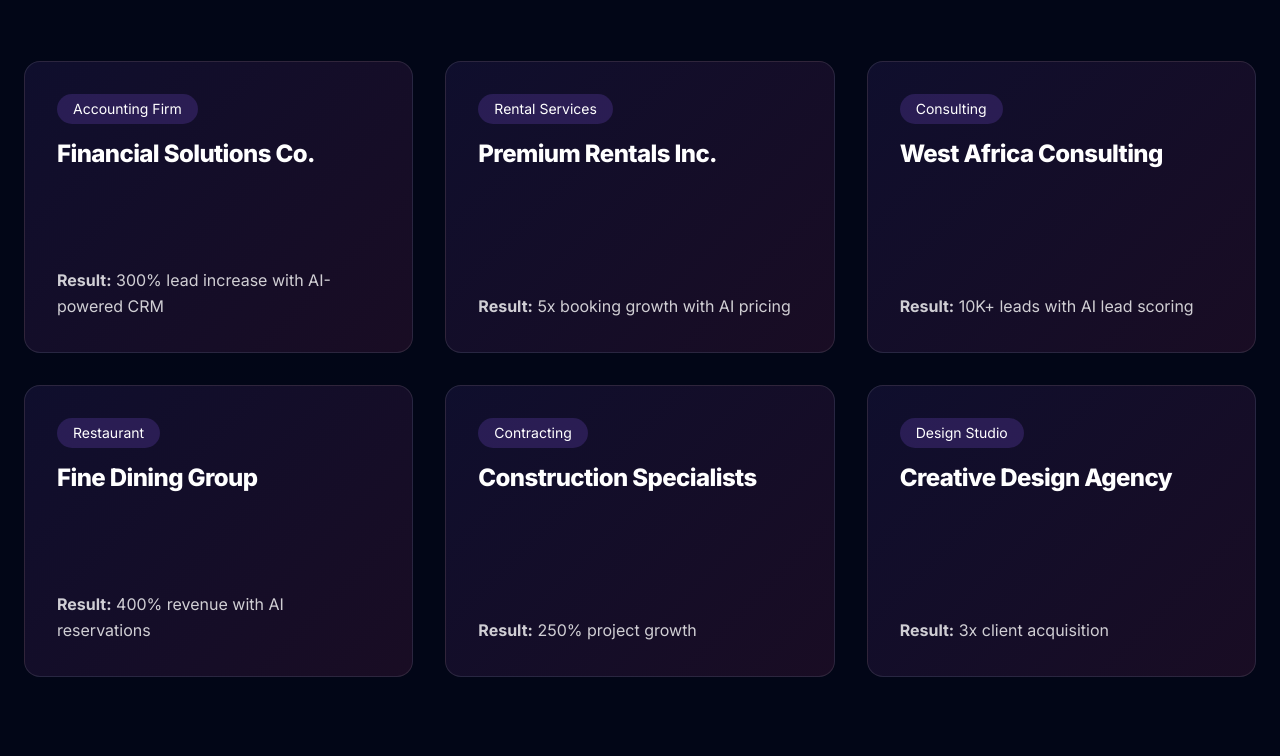
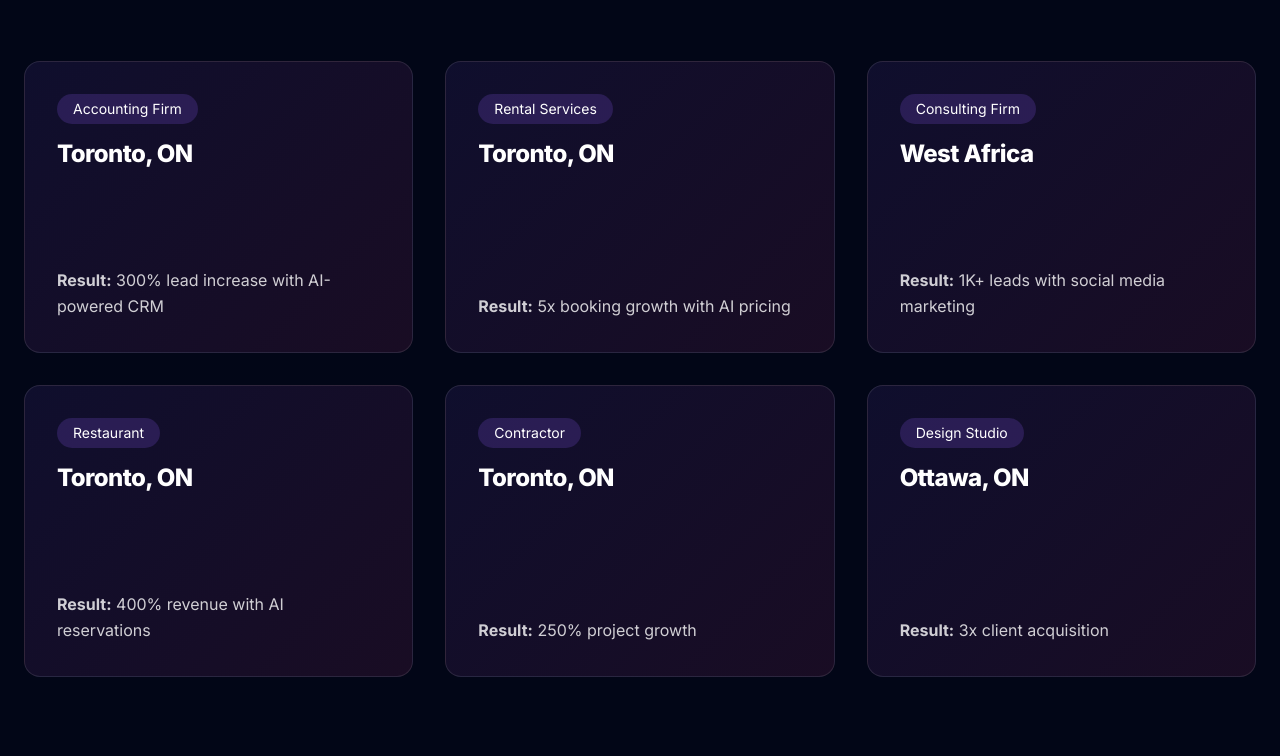
Before and after one commit to KDAJ11/otxdigital, a plain HTML site: page index.html in a window 1280 px wide. Shown: the part 3744-4500 px from the top of the page. Drawn offline with Linux system fonts and the light colour scheme.

Commit message:
Update index.html

```diff
--- a/index.html
+++ b/index.html
@@ -884,7 +884,7 @@
                     <div class="portfolio-item">
                         <div>
                             <span style="display: inline-block; padding: 0.25rem 1rem; background: rgba(139,92,246,0.2); border-radius: 50px; font-size: 0.875rem; margin-bottom: 1rem;">Accounting Firm</span>
-                            <h3 style="font-size: 1.5rem; margin-bottom: 0.5rem;">Financial Solutions Co.</h3>
+                            <h3 style="font-size: 1.5rem; margin-bottom: 0.5rem;">Toronto, ON</h3>
                         </div>
                         <div style="opacity: 0.8;">
                             <strong>Result:</strong> 300% lead increase with AI-powered CRM
@@ -894,7 +894,7 @@
                     <div class="portfolio-item">
                         <div>
                             <span style="display: inline-block; padding: 0.25rem 1rem; background: rgba(139,92,246,0.2); border-radius: 50px; font-size: 0.875rem; margin-bottom: 1rem;">Rental Services</span>
-                            <h3 style="font-size: 1.5rem; margin-bottom: 0.5rem;">Premium Rentals Inc.</h3>
+                            <h3 style="font-size: 1.5rem; margin-bottom: 0.5rem;">Toronto, ON</h3>
                         </div>
                         <div style="opacity: 0.8;">
                             <strong>Result:</strong> 5x booking growth with AI pricing
@@ -903,18 +903,18 @@
 
                     <div class="portfolio-item">
                         <div>
-                            <span style="display: inline-block; padding: 0.25rem 1rem; background: rgba(139,92,246,0.2); border-radius: 50px; font-size: 0.875rem; margin-bottom: 1rem;">Consulting</span>
-                            <h3 style="font-size: 1.5rem; margin-bottom: 0.5rem;">West Africa Consulting</h3>
+                            <span style="display: inline-block; padding: 0.25rem 1rem; background: rgba(139,92,246,0.2); border-radius: 50px; font-size: 0.875rem; margin-bottom: 1rem;">Consulting Firm</span>
+                            <h3 style="font-size: 1.5rem; margin-bottom: 0.5rem;">West Africa</h3>
                         </div>
                         <div style="opacity: 0.8;">
-                            <strong>Result:</strong> 10K+ leads with AI lead scoring
+                            <strong>Result:</strong> 1K+ leads with social media marketing
                         </div>
                     </div>
 
                     <div class="portfolio-item">
                         <div>
                             <span style="display: inline-block; padding: 0.25rem 1rem; background: rgba(139,92,246,0.2); border-radius: 50px; font-size: 0.875rem; margin-bottom: 1rem;">Restaurant</span>
-                            <h3 style="font-size: 1.5rem; margin-bottom: 0.5rem;">Fine Dining Group</h3>
+                            <h3 style="font-size: 1.5rem; margin-bottom: 0.5rem;">Toronto, ON</h3>
                         </div>
                         <div style="opacity: 0.8;">
                             <strong>Result:</strong> 400% revenue with AI reservations
@@ -923,8 +923,8 @@
 
                     <div class="portfolio-item">
                         <div>
-                            <span style="display: inline-block; padding: 0.25rem 1rem; background: rgba(139,92,246,0.2); border-radius: 50px; font-size: 0.875rem; margin-bottom: 1rem;">Contracting</span>
-                            <h3 style="font-size: 1.5rem; margin-bottom: 0.5rem;">Construction Specialists</h3>
+                            <span style="display: inline-block; padding: 0.25rem 1rem; background: rgba(139,92,246,0.2); border-radius: 50px; font-size: 0.875rem; margin-bottom: 1rem;">Contractor</span>
+                            <h3 style="font-size: 1.5rem; margin-bottom: 0.5rem;">Toronto, ON</h3>
                         </div>
                         <div style="opacity: 0.8;">
                             <strong>Result:</strong> 250% project growth
@@ -934,7 +934,7 @@
                     <div class="portfolio-item">
                         <div>
                             <span style="display: inline-block; padding: 0.25rem 1rem; background: rgba(139,92,246,0.2); border-radius: 50px; font-size: 0.875rem; margin-bottom: 1rem;">Design Studio</span>
-                            <h3 style="font-size: 1.5rem; margin-bottom: 0.5rem;">Creative Design Agency</h3>
+                            <h3 style="font-size: 1.5rem; margin-bottom: 0.5rem;">Ottawa, ON</h3>
                         </div>
                         <div style="opacity: 0.8;">
                             <strong>Result:</strong> 3x client acquisition
@@ -1040,9 +1040,7 @@
                     </div>
 
                     <div style="text-align: center; margin-top: 3rem; padding-top: 2rem; border-top: 1px solid rgba(255,255,255,0.1);">
-                        <p style="opacity: 0.7; font-size: 0.9375rem;">
-                            Typically respond within 2 hours during business hours
-                        </p>
+
                     </div>
                 </div>
             </div>
```
